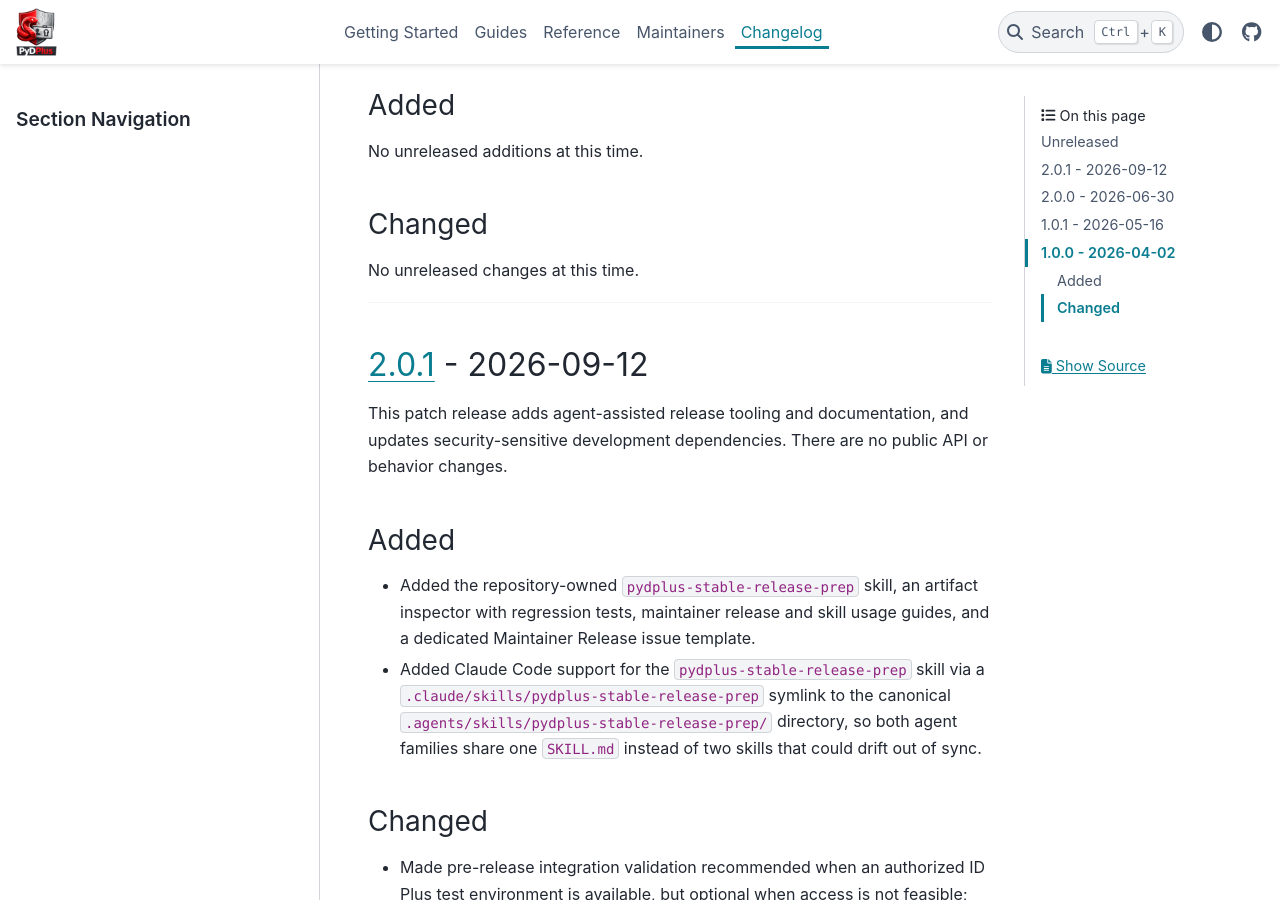
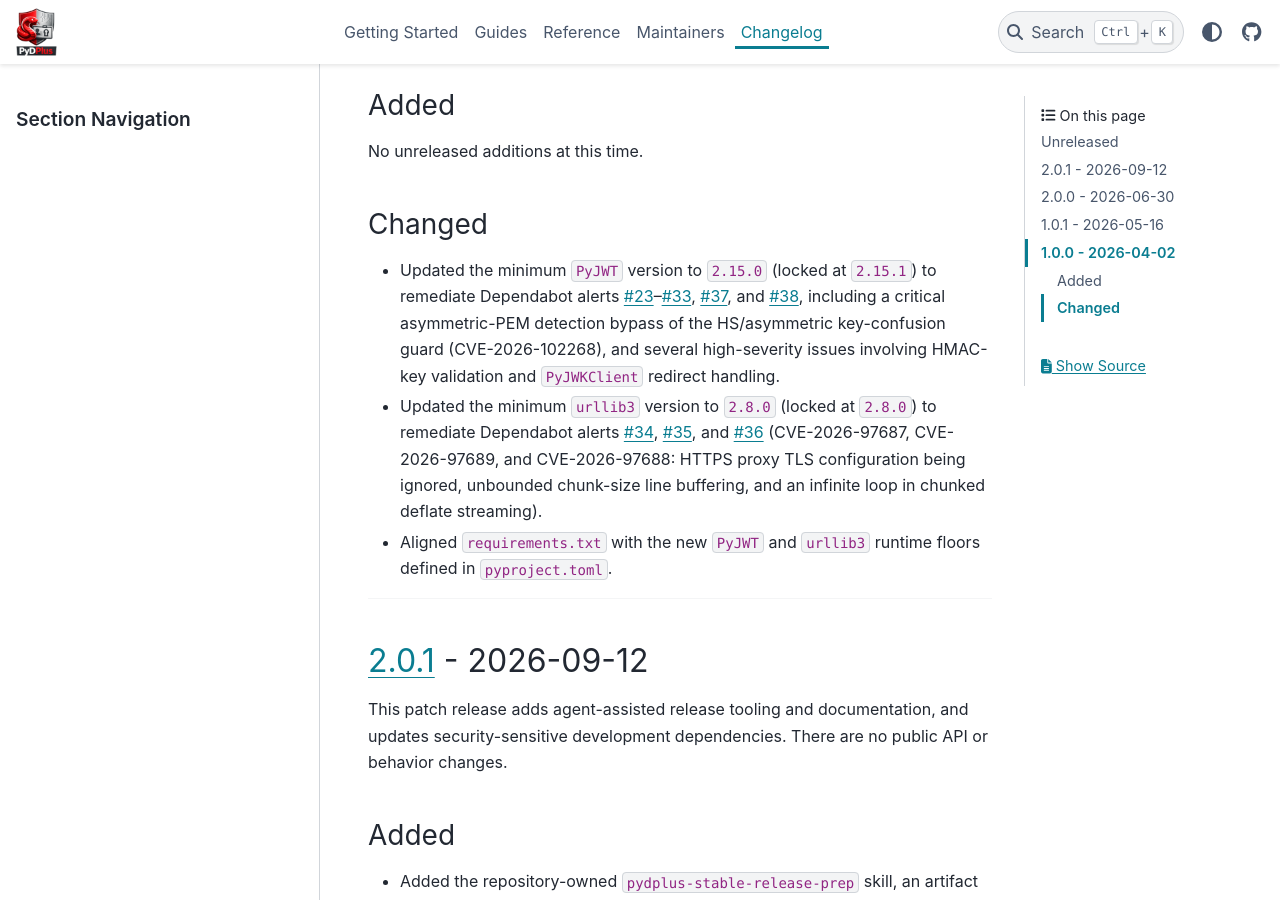
Before and after one commit to jeffshurtliff/pydplus, a Sphinx documentation site: the page built from docs/CHANGELOG.md, in a window 1280 px wide and 900 px high, scrolled down 389 px. Built offline with Sphinx 7.4.7 and the PyData theme 0.15.4, drawn with Linux system fonts in a browser that asks for light colours.

Commit message:
Updated PyJWT and urllib3 minimum versions to address Dependabot alerts
Raised the pyjwt floor to 2.15.0 and the urllib3 floor to 2.8.0 in
pyproject.toml and requirements.txt, regenerated poetry.lock (PyJWT 2.15.1,
urllib3 2.8.0), and documented the change in docs/CHANGELOG.md.

Refs #6

Co-Authored-By: Claude Sonnet 5.5 <noreply@anthropic.com>

```diff
--- a/docs/CHANGELOG.md
+++ b/docs/CHANGELOG.md
@@ -18,7 +18,19 @@ No unreleased additions at this time.
 (unreleased-changed)=
 ### Changed
 
-No unreleased changes at this time.
+- Updated the minimum `PyJWT` version to `2.15.0` (locked at `2.15.1`) to remediate Dependabot alerts
+  [#23](https://github.com/jeffshurtliff/pydplus/security/dependabot/23)–[#33](https://github.com/jeffshurtliff/pydplus/security/dependabot/33),
+  [#37](https://github.com/jeffshurtliff/pydplus/security/dependabot/37), and
+  [#38](https://github.com/jeffshurtliff/pydplus/security/dependabot/38), including a critical asymmetric-PEM detection
+  bypass of the HS/asymmetric key-confusion guard (CVE-2026-102268), and several high-severity issues involving
+  HMAC-key validation and `PyJWKClient` redirect handling.
+- Updated the minimum `urllib3` version to `2.8.0` (locked at `2.8.0`) to remediate Dependabot alerts
+  [#34](https://github.com/jeffshurtliff/pydplus/security/dependabot/34),
+  [#35](https://github.com/jeffshurtliff/pydplus/security/dependabot/35), and
+  [#36](https://github.com/jeffshurtliff/pydplus/security/dependabot/36) (CVE-2026-97687, CVE-2026-97689, and
+  CVE-2026-97688: HTTPS proxy TLS configuration being ignored, unbounded chunk-size line buffering, and an infinite
+  loop in chunked deflate streaming).
+- Aligned `requirements.txt` with the new `PyJWT` and `urllib3` runtime floors defined in `pyproject.toml`.
 
 ---
 (relnotes-2.0.1)=
--- a/pyproject.toml
+++ b/pyproject.toml
@@ -63,11 +63,11 @@ classifiers = [
 dependencies = [
     "PyYAML>=6.0.3,<7",
     "requests>=2.32.5",
-    "pyjwt>=2.13.0",            # Explicit pin to address known PyJWT security advisories
+    "pyjwt>=2.15.0",            # Explicit pin to address known PyJWT security advisories
     "cryptography>=50.0.0",     # Explicit pin to address known cryptography security advisories
 
     # Explicit pin to address known urllib3 security advisories
-    "urllib3>=2.7.0,<3",
+    "urllib3>=2.8.0,<3",
     "idna>=3.15,<4",            # Explicit pin to address known IDNA security advisories
     "certifi>=2024.7.4",        # Explicit pin to mitigate CA removals (e-Tugra, GLOBALTRUST)
 ]
--- a/requirements.txt
+++ b/requirements.txt
@@ -6,13 +6,13 @@ requests>=2.32.5
 PyYAML>=6,<7
 
 # Minimum PyJWT version to address known PyJWT security advisories
-pyjwt>=2.13.0
+pyjwt>=2.15.0
 
 # Minimum cryptography version to address known cryptography security advisories
 cryptography>=48.0.1
 
 # Minimum urllib3 version to address known urllib3 security advisories
-urllib3>=2.7.0,<3
+urllib3>=2.8.0,<3
 
 # Minimum idna version to address known IDNA security advisories
 idna>=3.15,<4
```
Also changed, not shown: 1 other file.
